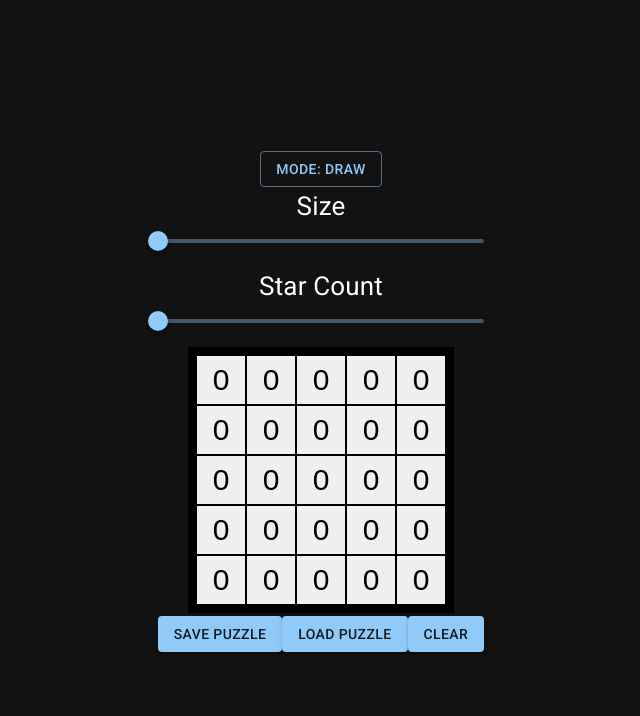
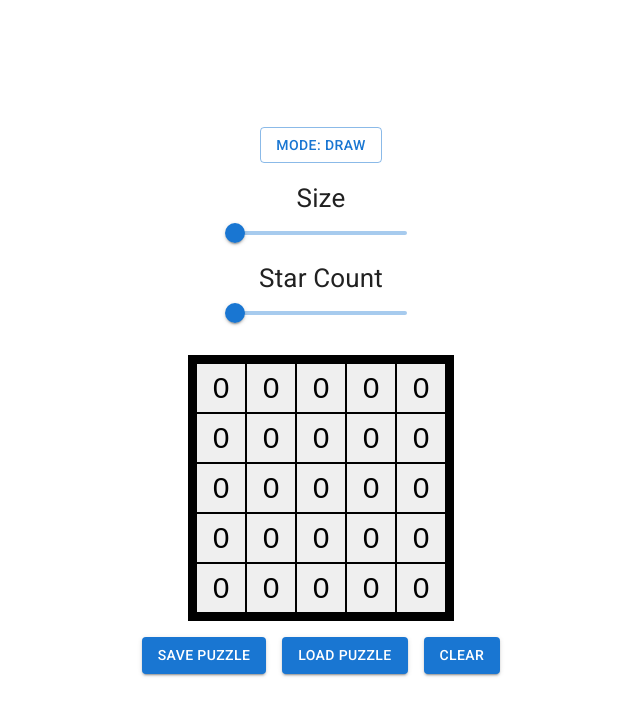
Before and after one commit to dtan3847/starbattle-solver, a React (Create React App) app: page / in a window 1280 px wide. Shown: the top 716 px of the page, without its empty margins (319-959 px from the left). Built offline with nearby package versions, Linux system fonts and the light colour scheme.

Commit message:
Use light theme and add spacing between buttons

```diff
--- a/src/App.tsx
+++ b/src/App.tsx
@@ -1,20 +1,19 @@
 import React from 'react';
 import { ThemeProvider, createTheme } from '@mui/material/styles';
 import CssBaseline from '@mui/material/CssBaseline';
-import logo from './logo.svg';
 import './App.css';
 
 import StarBattlePuzzle from './starbattle/puzzle';
 
-const darkTheme = createTheme({
+const theme = createTheme({
   palette: {
-    mode: 'dark',
+    mode: 'light',
   },
 });
 
 function App() {
   return (
-    <ThemeProvider theme={darkTheme}>
+    <ThemeProvider theme={theme}>
       <CssBaseline />
       <div className="App">
         <header className="App-header">
--- a/src/starbattle/puzzle.tsx
+++ b/src/starbattle/puzzle.tsx
@@ -3,6 +3,7 @@ import classNames from 'classnames';
 import Box from '@mui/material/Box';
 import Button from '@mui/material/Button';
 import Slider from '@mui/material/Slider';
+import Stack from '@mui/material/Stack';
 import LoadingButton from '@mui/lab/LoadingButton';
 
 import { Cell, PuzzleStep } from './types'
@@ -166,7 +167,7 @@ export default function StarBattlePuzzle(): JSX.Element {
         )
         : ''
     return (
-        <div className="StarBattle-Puzzle">
+        <Stack className="StarBattle-Puzzle" spacing={2} alignItems="center">
             <Button
                 variant="outlined"
                 onClick={() => setMode((mode + 1) % 2)}
@@ -182,6 +183,7 @@ export default function StarBattlePuzzle(): JSX.Element {
             >
                 {contentCells}
             </div>
+            <Stack direction="row" spacing={2}>
                 <Button variant="contained" onClick={savePuzzleToLocalStorage}>
                     Save Puzzle
                 </Button>
@@ -206,14 +208,15 @@ export default function StarBattlePuzzle(): JSX.Element {
                     </>)
                     : ''
                 }
+            </Stack>
             {
                 mode === Mode.SOLVE
                 ? (<div className="StarBattle-Message">
                         {starBattleMessage}
                     </div>)
-                : ''
+                : ' '
             }
-        </div>
+        </Stack>
     )
 
     function getSolutionErrorIfSolving() {
```
Lines whose indentation alone changed are shown as unchanged.
